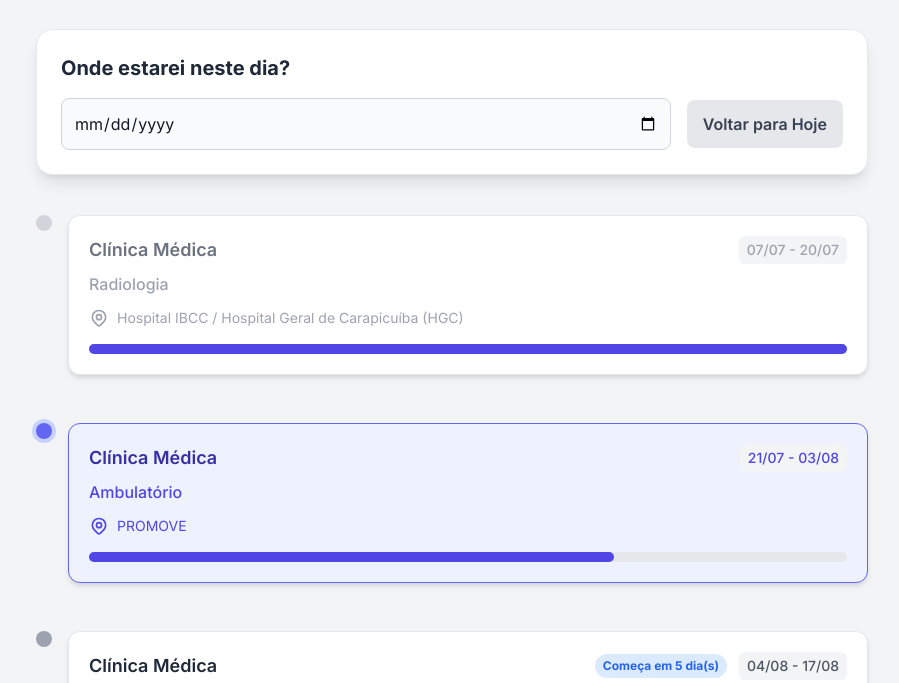
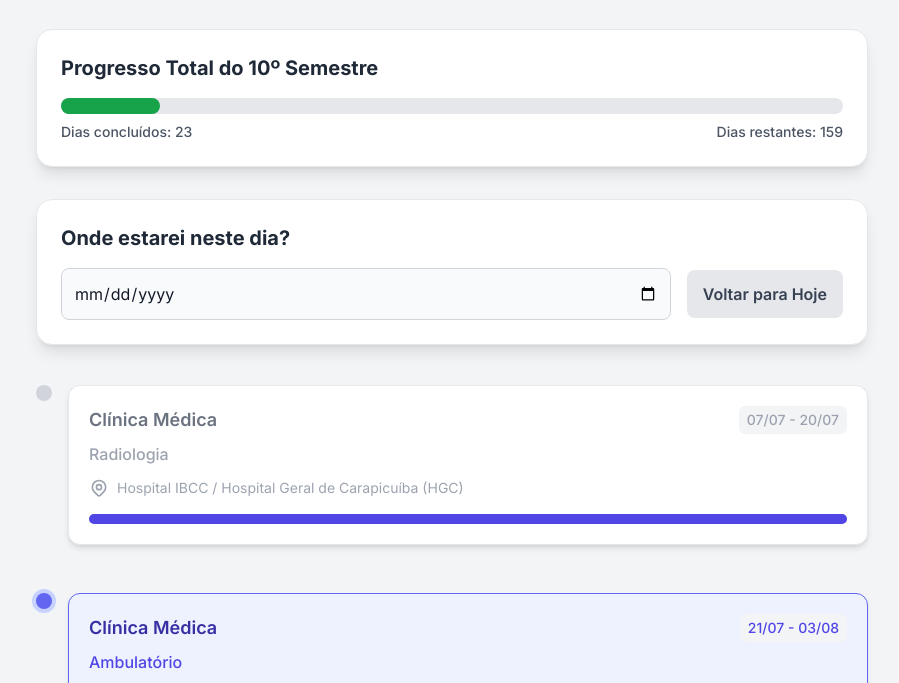
Before and after one commit to Viola-25/agendagrupof, a plain HTML site: page index.html in a window 1280 px wide. Shown: the part 111-794 px from the top of the page, without its empty margins (188-1087 px from the left). Drawn offline with nearby package versions, Linux system fonts and the light colour scheme.

Commit message:
Update index.html

```diff
--- a/index.html
+++ b/index.html
@@ -33,6 +33,18 @@
             <h1 class="text-3xl sm:text-4xl font-bold text-gray-900">Agenda de Internato 2025.2</h1>
             <p class="text-lg sm:text-xl text-indigo-600 font-semibold mt-2">Enzo Marques Rodrigues Viola - Grupo F</p>
         </header>
+
+        <!-- Barra de Progresso Total -->
+        <div id="total-progress-section" class="mb-8 p-6 bg-white rounded-2xl shadow-lg border border-gray-200">
+            <h2 class="text-xl font-bold text-gray-800 mb-4">Progresso Total do 10º Semestre</h2>
+            <div class="w-full bg-gray-200 rounded-full h-4">
+                <div id="total-progress-bar" class="bg-green-600 h-4 rounded-full transition-all duration-500" style="width: 0%;"></div>
+            </div>
+            <div class="flex justify-between text-sm font-medium text-gray-600 mt-2">
+                <span id="days-passed-text">Dias concluídos: 0</span>
+                <span id="days-remaining-text">Dias restantes: 0</span>
+            </div>
+        </div>
 
         <!-- Seção de Busca por Data -->
         <div id="search-section" class="bg-white p-6 rounded-2xl shadow-lg mb-10 sticky top-4 z-10 border border-gray-200">
@@ -76,6 +88,32 @@
             const today = new Date();
             today.setHours(0, 0, 0, 0);
 
+            // --- Lógica da Barra de Progresso Total ---
+            if (scheduleData.length > 0) {
+                const internShipStartDate = new Date(scheduleData[0].startDate + 'T00:00:00');
+                const internShipEndDate = new Date(scheduleData[scheduleData.length - 1].endDate + 'T00:00:00');
+
+                const totalDurationMs = internShipEndDate.getTime() - internShipStartDate.getTime();
+                const totalDays = Math.ceil(totalDurationMs / (1000 * 60 * 60 * 24)) + 1; // Add 1 to include the last day
+
+                let elapsedDays = 0;
+                if (today >= internShipStartDate) {
+                    const elapsedMs = today.getTime() - internShipStartDate.getTime();
+                    // We use floor here to count full days passed
+                    elapsedDays = Math.floor(elapsedMs / (1000 * 60 * 60 * 24));
+                }
+
+                // Clamp days to be within the total duration
+                elapsedDays = Math.max(0, Math.min(elapsedDays, totalDays));
+
+                const remainingDays = totalDays - elapsedDays;
+                const totalProgressPercentage = totalDays > 0 ? (elapsedDays / totalDays) * 100 : 0;
+
+                document.getElementById('total-progress-bar').style.width = `${totalProgressPercentage}%`;
+                document.getElementById('days-passed-text').textContent = `Dias concluídos: ${elapsedDays}`;
+                document.getElementById('days-remaining-text').textContent = `Dias restantes: ${remainingDays}`;
+            }
+
             const formatDate = (dateString) => {
                 const date = new Date(dateString + 'T00:00:00');
                 const day = String(date.getDate()).padStart(2, '0');
@@ -94,7 +132,7 @@
                     const isFuture = today < startDate;
                     const isVacation = item.area.toLowerCase().includes('férias');
 
-                    // --- Lógica da Barra de Progresso ---
+                    // --- Lógica da Barra de Progresso Individual ---
                     let progressPercentage = 0;
                     if (isCurrent) {
                         const totalDuration = endDate.getTime() - startDate.getTime();
```
